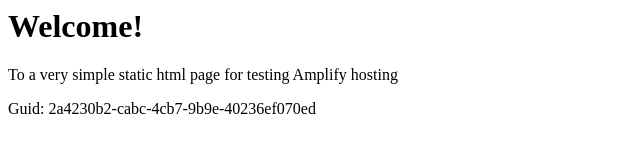
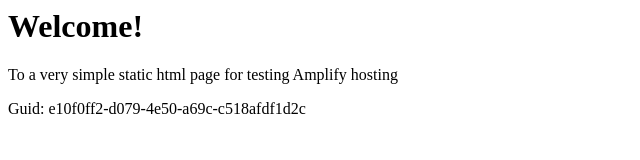
Before and after one commit to aws-aemilia-dub/Github-PR-Commit-Integration-Test-DoNotTouch-GitHubWebhookPushCanaryTest-v1-preprod-eu-west-1, a website: page src/index.html in a window 1280 px wide. Shown: the full height of the page, 0-640 px from the left. Drawn offline with Linux system fonts and the light colour scheme.

Commit message:
commit from integ tests

```diff
--- a/src/index.html
+++ b/src/index.html
@@ -12,6 +12,6 @@
 <body>
     <h1>Welcome!</h1>
     <p>To a very simple static html page for testing Amplify hosting</p>
-    <p>Guid: 2a4230b2-cabc-4cb7-9b9e-40236ef070ed</p></body>
+    <p>Guid: e10f0ff2-d079-4e50-a69c-c518afdf1d2c</p></body>
 
 </html>
```
